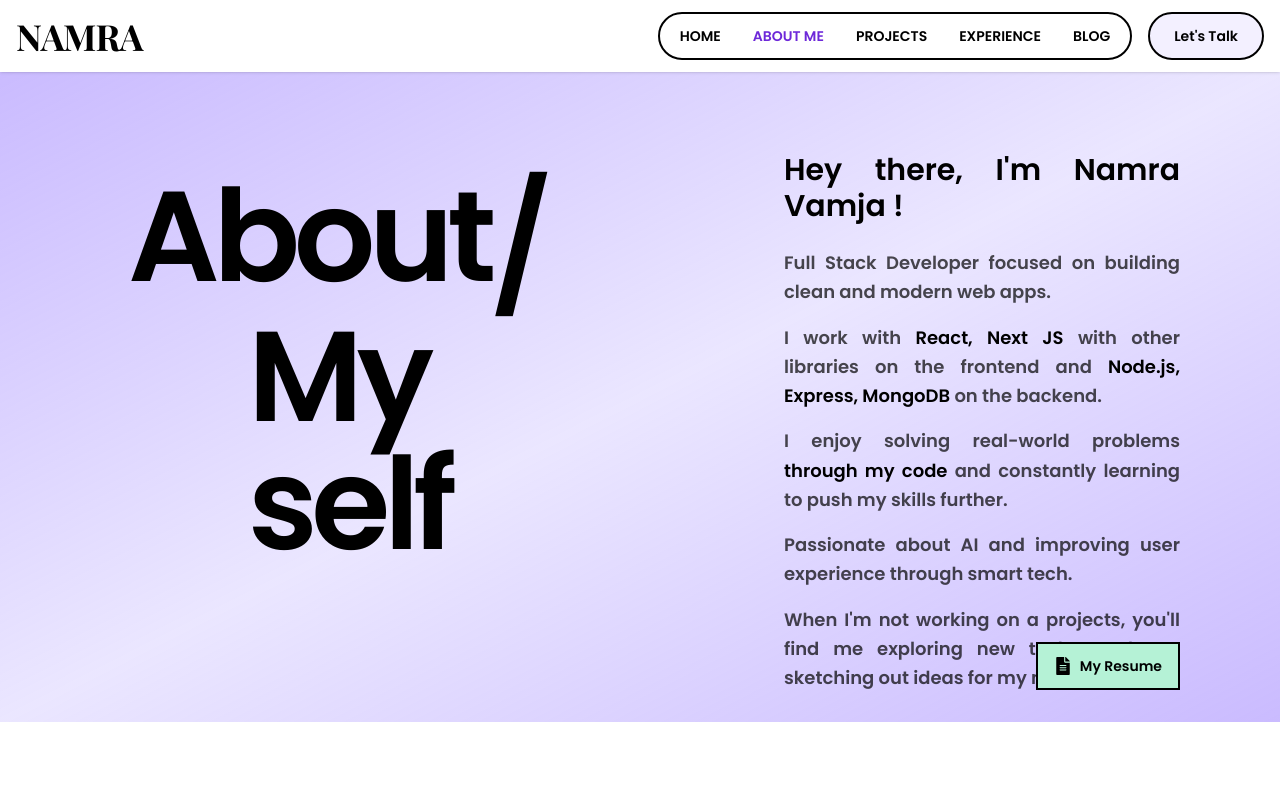
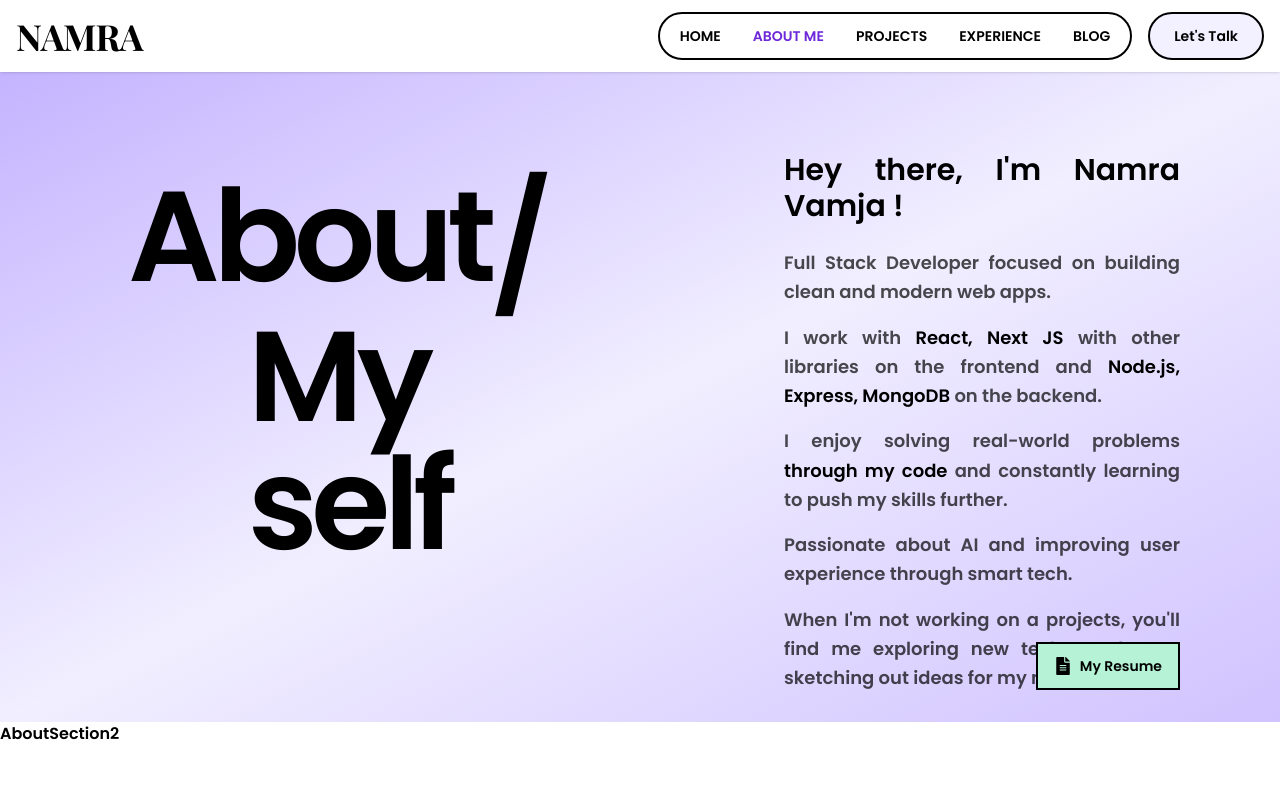
Before and after one commit to namravamja/portfolio-namra, a Next.js app: page /About in a window 1280 px wide. Shown: the top 800 px of the page. Built offline with nearby package versions, Linux system fonts and the light colour scheme; a web font is replaced by a local one.

Commit message:
Refactor About and Homepage components, implement new sections, and remove unused files

```diff
--- /dev/null
+++ b/src/app/(frontend)/(Homepage)/Page.tsx
@@ -0,0 +1,13 @@
+import React from "react";
+import Herosection from "./Herosection/page";
+import InfiniteScroll from "./HomepageSection1/InfiniteScroll";
+
+function Homepage() {
+  return (
+    <div>
+      <Herosection />
+    </div>
+  );
+}
+
+export default Homepage;
--- a/src/app/(frontend)/About/page.tsx
+++ b/src/app/(frontend)/About/page.tsx
@@ -1,102 +1,13 @@
-"use client";
-
-import React, { useState } from "react";
-import TypewriterEffect from "../../../components/TypewriterEffect/page";
-import Link from "next/link";
-import { FaFileAlt } from "react-icons/fa";
+import React from "react";
+import AboutSection1 from "./section1/Page";
+import AboutSection2 from "./section2/Page";
 
 function About() {
-  const [isResumeButtonHovered, setIsResumeButtonHovered] = useState(false);
-
   return (
-    <>
-      <div
-        className="bg-gradient-to-br from-violet-300/90 via-violet-200/60 to-violet-300/90 backdrop-blur-md
-        flex flex-col lg:flex-row h-[650px] w-full relative"
-      >
-        <div className="flex-1 p-8 lg:p-16 flex flex-col justify-center">
-          <h1 className="flex flex-col text-6xl lg:text-9xl mb-16 ml-16 font-light tracking-tighter text-black">
-            <div className="flex">
-              <TypewriterEffect
-                words={["About"]}
-                className="flex"
-                cursorClassName="mt-3"
-                initialDelay={350}
-                typingSpeed={200}
-                cycleOnce={true}
-              />
-            </div>
-            <span className="pl-30">My self</span>
-          </h1>
-        </div>
-
-        <div className="flex-1">
-          <div className="flex flex-col h-full w-full">
-            <div className="m-20 h-full text-justify pr-5 ">
-              <p className="text-3xl mb-6 font-semibold ">
-                Hey there, I'm Namra Vamja !
-              </p>
-              <div className="text-black/70 text-lg">
-                <p className=" leading-relaxed  mb-4">
-                  Full Stack Developer focused on building clean and modern web
-                  apps.
-                </p>
-
-                <p className=" leading-relaxed mb-4">
-                  I work with <span className="text-black">React, Next JS</span>{" "}
-                  with other libraries on the frontend and{" "}
-                  <span className="text-black">Node.js, Express, MongoDB</span>{" "}
-                  on the backend.
-                </p>
-
-                <p className=" leading-relaxed  mb-4">
-                  I enjoy solving real-world problems{" "}
-                  <span className="text-black">through my code</span> and
-                  constantly learning to push my skills further.
-                </p>
-
-                <p className=" leading-relaxed  mb-4">
-                  Passionate about <span className="font-semibold">AI</span> and
-                  improving user experience through smart tech.
-                </p>
-
-                <p className=" leading-relaxed ">
-                  When I'm not working on a projects, you'll find me{" "}
-                  <span className="font-semibold">
-                    exploring new tech trends
-                  </span>
-                  <span className="font-semibold"></span>, or sketching out
-                  ideas for my next build.
-                </p>
-              </div>
-            </div>
-          </div>
-        </div>
-
-        {/* Resume button */}
-        <div className="absolute bottom-8 right-25">
-          <a
-            href="/photoo.png"
-            download="NamraResume.pdf"
-            target="_blank"
-            rel="noopener noreferrer"
-          >
-            <button
-              onMouseEnter={() => setIsResumeButtonHovered(true)}
-              onMouseLeave={() => setIsResumeButtonHovered(false)}
-              className={`transition-all duration-300 ease-in-out px-4 py-3 font-semibold text-sm border-2 border-black flex items-center gap-2
-                  ${
-                    isResumeButtonHovered
-                      ? "backdrop-blur-md shadow-[4px_4px_0px_0px_#b5f2d6] cursor-pointer"
-                      : " bg-[#b5f2d6]"
-                  }`}
-            >
-              <FaFileAlt className="text-lg" /> My Resume
-            </button>
-          </a>
-        </div>
-      </div>
-    </>
+    <div>
+      <AboutSection1 />
+      <AboutSection2 />
+    </div>
   );
 }
 
--- /dev/null
+++ b/src/app/(frontend)/About/section1/Page.tsx
@@ -0,0 +1,86 @@
+import TypewriterEffect from "../../../../components/TypewriterEffect/page";
+import { FaFileAlt } from "react-icons/fa";
+
+function AboutSection1() {
+  return (
+    <>
+      <div
+        className="bg-gradient-to-br from-violet-300/100 via-violet-200/40 to-violet-300/80 backdrop-blur-md
+        flex flex-col lg:flex-row h-[650px] w-full relative"
+      >
+        <div className="flex-1 p-8 lg:p-16 flex flex-col justify-center">
+          <h1 className="flex flex-col text-6xl lg:text-9xl mb-16 ml-16 font-light tracking-tighter text-black">
+            <div className="flex">
+              <TypewriterEffect
+                words={["About"]}
+                className="flex"
+                cursorClassName="mt-3"
+                initialDelay={350}
+                typingSpeed={200}
+                cycleOnce={true}
+              />
+            </div>
+            <span className="pl-30">My self</span>
+          </h1>
+        </div>
+
+        <div className="flex-1">
+          <div className="flex flex-col h-full w-full">
+            <div className="m-20 h-full text-justify pr-5 ">
+              <p className="text-3xl mb-6 font-semibold ">
+                Hey there, I'm Namra Vamja !
+              </p>
+              <div className="text-black/70 text-lg">
+                <p className=" leading-relaxed  mb-4">
+                  Full Stack Developer focused on building clean and modern web
+                  apps.
+                </p>
+
+                <p className=" leading-relaxed mb-4">
+                  I work with <span className="text-black">React, Next JS</span>{" "}
+                  with other libraries on the frontend and{" "}
+                  <span className="text-black">Node.js, Express, MongoDB</span>{" "}
+                  on the backend.
+                </p>
+
+                <p className=" leading-relaxed mb-4">
+                  I enjoy solving real-world problems{" "}
+                  <span className="text-black">through my code</span> and
+                  constantly learning to push my skills further.
+                </p>
+
+                <p className=" leading-relaxed mb-4">
+                  Passionate about AI and improving user experience through
+                  smart tech.
+                </p>
+
+                <p className=" leading-relaxed ">
+                  When I'm not working on a projects, you'll find me exploring
+                  new tech trends , or sketching out ideas for my next build.
+                </p>
+              </div>
+            </div>
+          </div>
+        </div>
+
+        {/* Resume button */}
+        <div className="absolute bottom-8 right-25">
+          <a
+            href="/photoo.png"
+            download="NamraResume.pdf"
+            target="_blank"
+            rel="noopener noreferrer"
+          >
+            <button
+              className={`bg-[#b5f2d6] transition-all duration-300 ease-in-out px-4 py-3 font-semibold text-sm border-2 border-black flex items-center gap-2 hover:bg-transparent hover:shadow-[4px_4px_0px_0px_#000000] hover:cursor-pointer`}
+            >
+              <FaFileAlt className="text-lg" /> My Resume
+            </button>
+          </a>
+        </div>
+      </div>
+    </>
+  );
+}
+
+export default AboutSection1;
--- /dev/null
+++ b/src/app/(frontend)/About/section2/Page.tsx
@@ -0,0 +1,7 @@
+import React from "react";
+
+const AboutSection2 = () => {
+  return <div>AboutSection2</div>;
+};
+
+export default AboutSection2;
--- a/src/app/layout.tsx
+++ b/src/app/layout.tsx
@@ -35,11 +35,9 @@ export default function RootLayout({
       >
         <PreloaderWrapper>
           <RouteTransitionProvider>
-            <div className="flex flex-col min-h-screen">
-              <Navbar />
-              <main className="flex-grow">{children}</main>
-              <Footer />
-            </div>
+            <Navbar />
+            <main>{children}</main>
+            <Footer />
           </RouteTransitionProvider>
         </PreloaderWrapper>
       </body>
--- a/src/app/page.tsx
+++ b/src/app/page.tsx
@@ -1,4 +1,4 @@
-import Homepage from "@/components/Homepage/page";
+import Homepage from "@/app/(frontend)/(Homepage)/Page";
 
 export default function Home() {
   return (
```
Also changed, not shown: src/app/(frontend)/(Homepage)/Herosection/page.tsx (renamed from src/components/Homepage/page.tsx, +4 -4 lines), src/app/(frontend)/(Homepage)/HomepageSection1/InfiniteScroll.tsx (renamed from src/components/Homepage/section1/InfiniteScroll.tsx).
